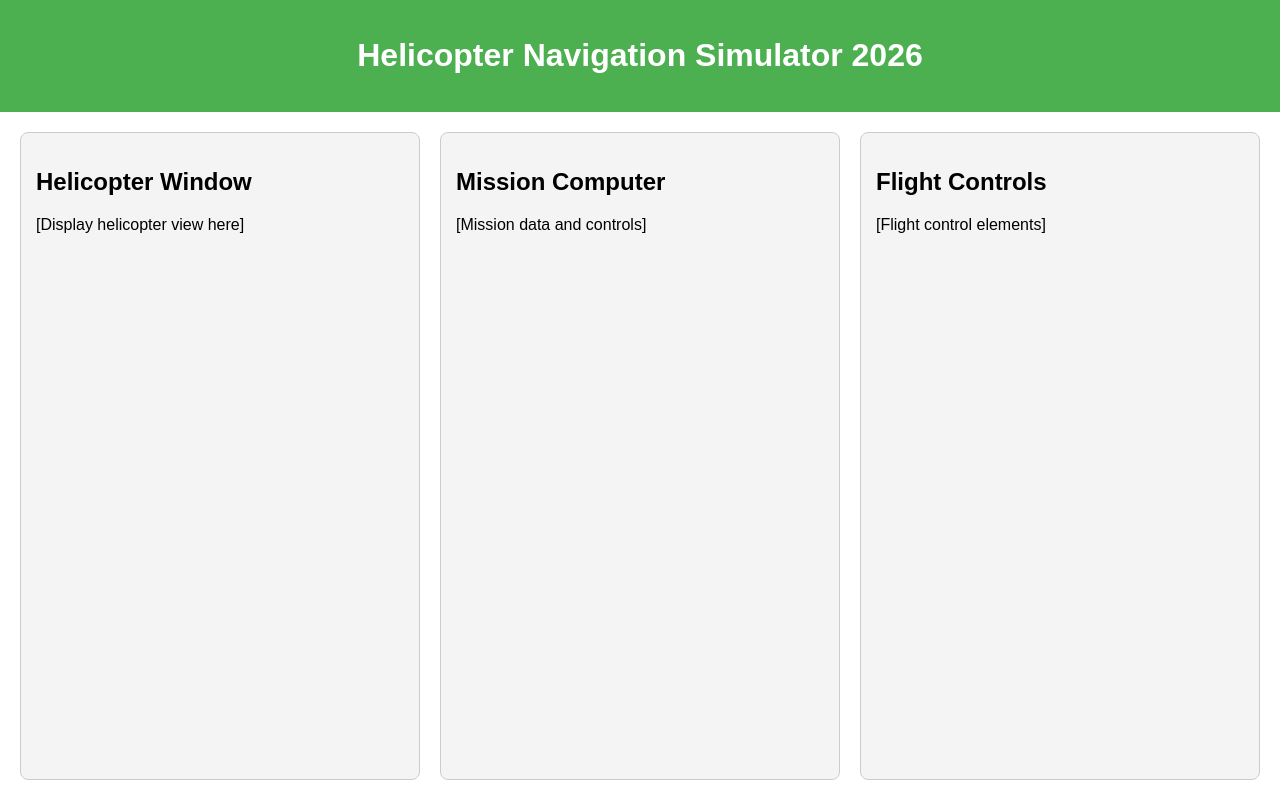
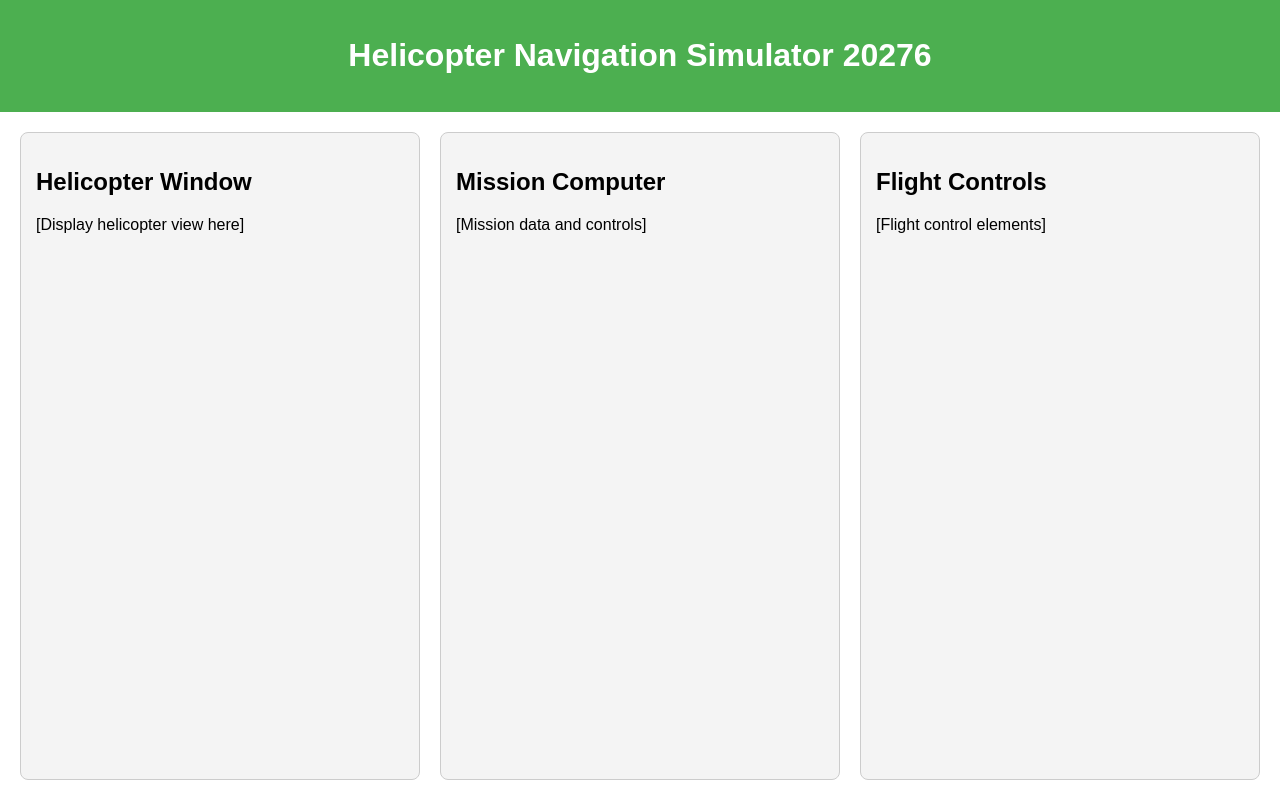
Before and after one commit to s-aer/NavSim, a plain HTML site: page index.html in a window 1280 px wide. Drawn offline with Linux system fonts and the light colour scheme.

Commit message:
Update index.html

```diff
--- a/index.html
+++ b/index.html
@@ -56,7 +56,7 @@
 </head>
 <body>
     <header>
-        <h1>Helicopter Navigation Simulator 2026</h1>
+        <h1>Helicopter Navigation Simulator 20276</h1>
     </header>
     <div class="container">
         <div class="window">
```
